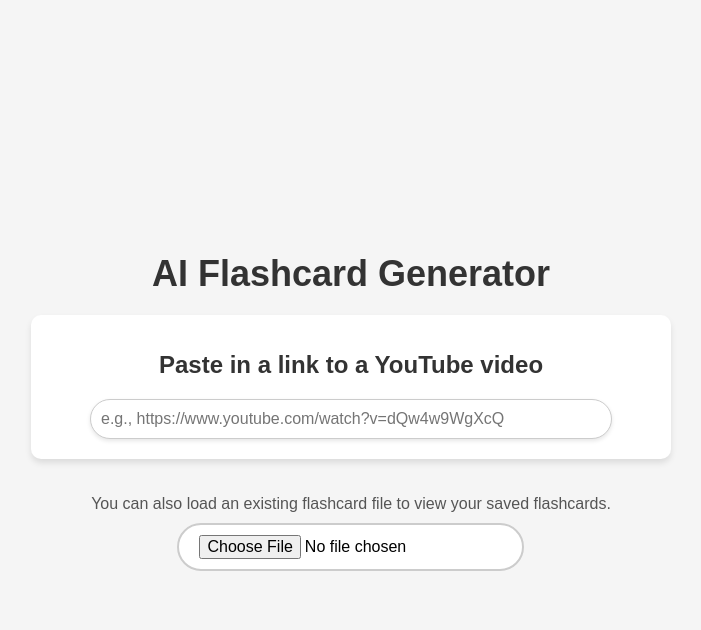
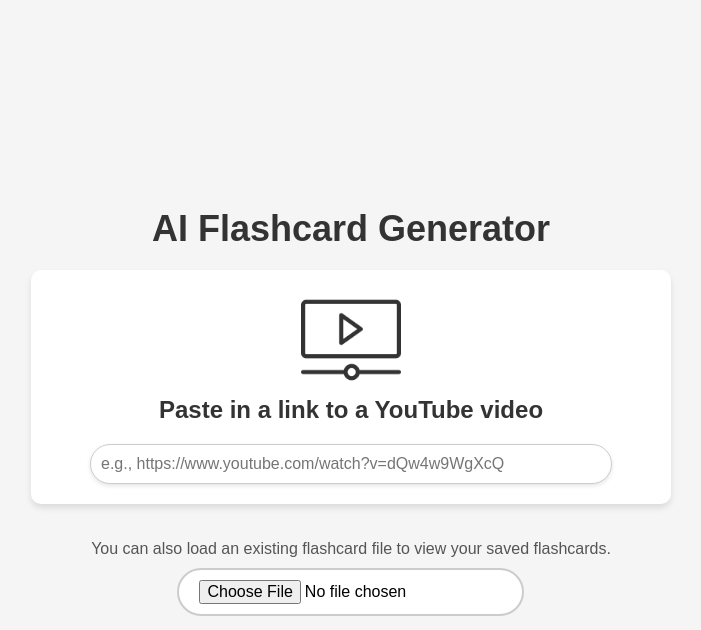
Before and after one commit to thekalvpsia/flash-card-app, a Flask app: page / in a window 1280 px wide. Shown: the top 630 px of the page, without its empty margins (289-990 px from the left). Run offline with Flask 3, Linux system fonts and the light colour scheme.

Commit message:
added video icon

```diff
--- a/static/styles.css
+++ b/static/styles.css
@@ -266,3 +266,11 @@
     font-size: 18px;
     color: #333;
 }
+
+.video-icon {
+    width: 100px;
+    height: auto;
+    display: block;
+    margin: 0 auto -10px;
+    opacity: 0.8;
+}
--- a/templates/index.html
+++ b/templates/index.html
@@ -12,6 +12,7 @@
     <div class="center-container">
         <!-- Form for YouTube Link -->
         <div id="link-form">
+            <img src="/static/images/video-icon.png" alt="Video Icon" class="video-icon">
             <h1>Paste in a link to a YouTube video</h1>
             <form id="generate-form">
                 <input
```
